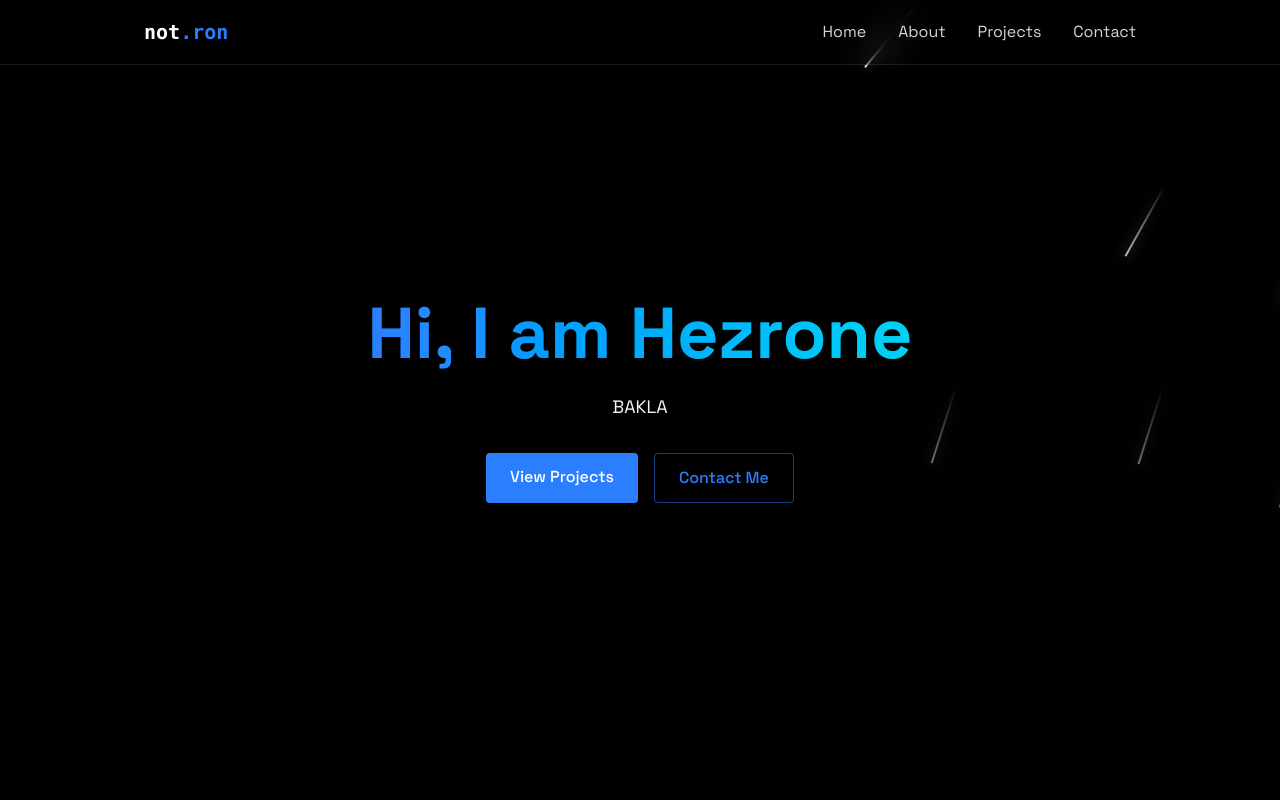
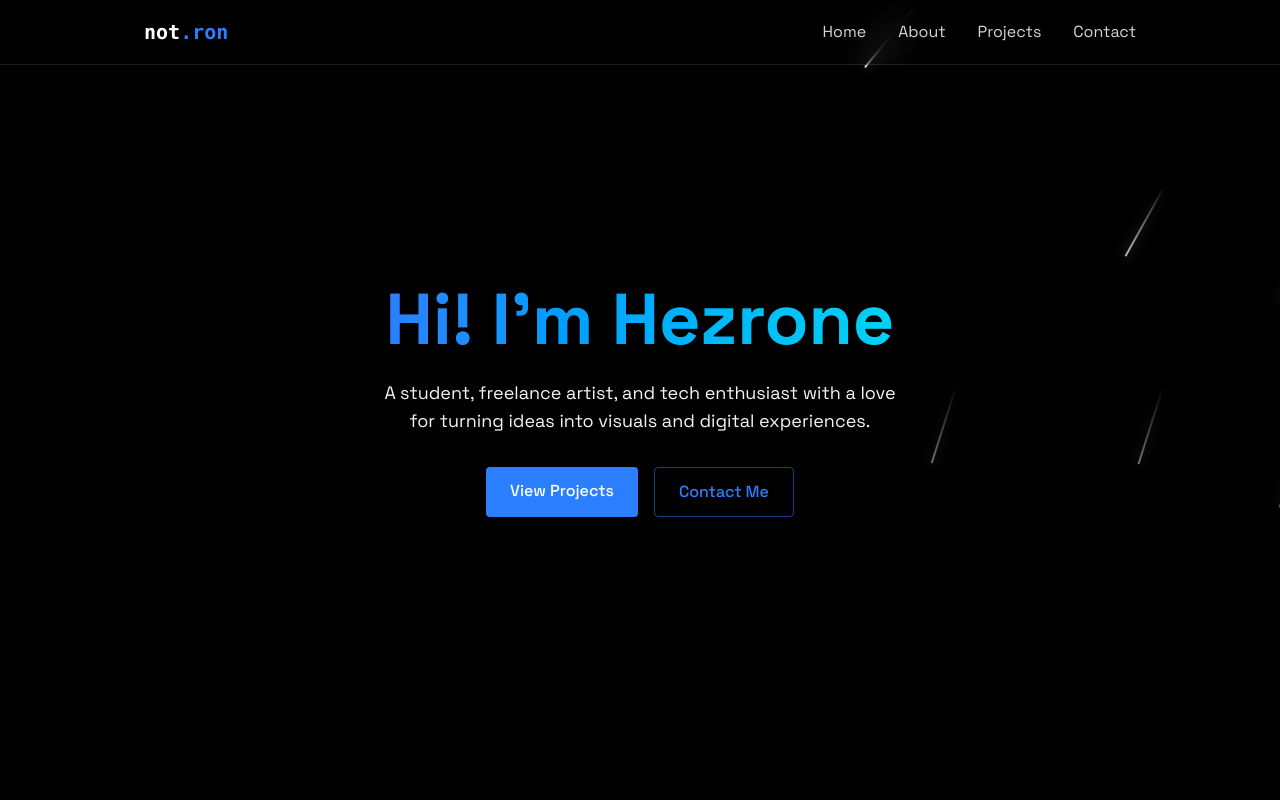
Before and after one commit to 0notRon/MyPortfolio, a React (Vite) app in the folder portfolio/: page / in a window 1280 px wide. Shown: the top 800 px of the page. Built offline with nearby package versions, Linux system fonts and the light colour scheme.

Commit message:
feat: Update introduction text in Home component

```diff
--- a/portfolio/src/components/sections/Home.jsx
+++ b/portfolio/src/components/sections/Home.jsx
@@ -9,11 +9,11 @@ export const Home = () => {
       <RevealOnScroll>
         <div className="text-center z-10 px-4">
           <h1 className="text-5xl md:text-7xl font-bold mb-6 bg-gradient-to-r from-blue-500 to-cyan-400 bg-clip-text text-transparent leading-right">
-            Hi, I am Hezrone
+            Hi! I’m Hezrone
           </h1>
 
           <p className="tex-gray-400 text-lg mb-8 max-w-lg mx-auto">
-            BAKLA
+            A student, freelance artist, and tech enthusiast with a love for turning ideas into visuals and digital experiences.
           </p>
           <div className="flex justify-center space-x-4">
             <a
```
